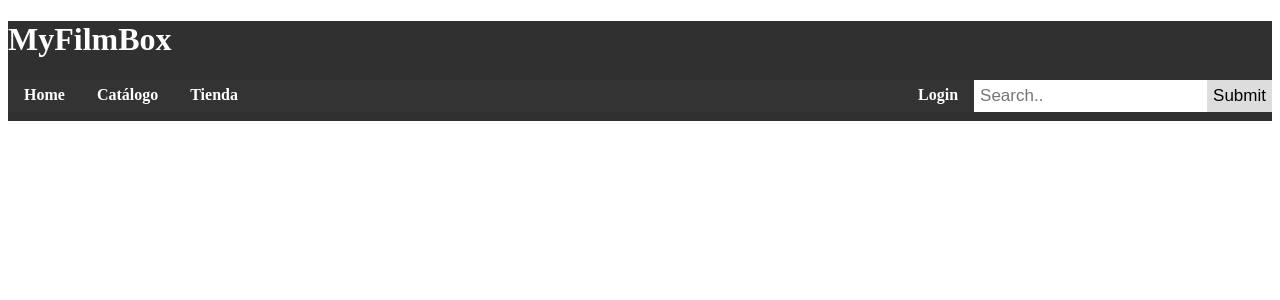
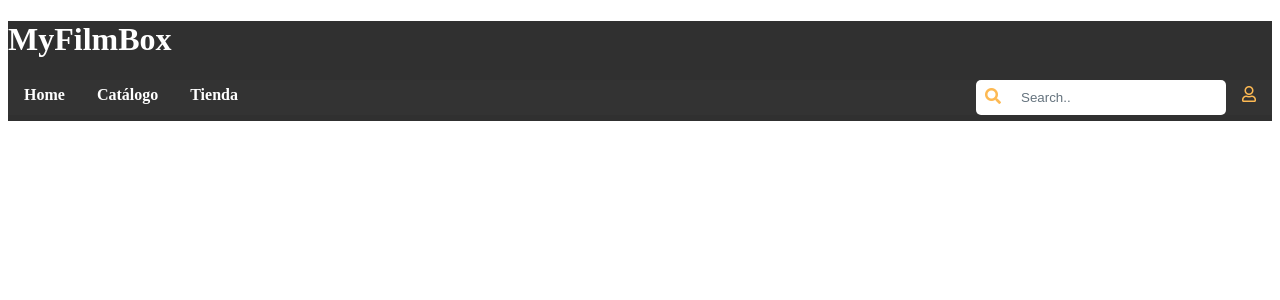
Before and after one commit to cbsnchz/MyFilmBox, a PHP site: page /includes/common/cabecera.php in a window 1280 px wide. Shown: the top 300 px of the page. Run offline with PHP 8.4, Linux system fonts and the light colour scheme; some libraries are stand-ins or nearby versions.

Commit message:
CSS BUSQUEDA Y USUARIO

```diff
--- a/Practica 2/css/cabeceracss.css
+++ b/Practica 2/css/cabeceracss.css
@@ -80,3 +80,76 @@ input[type=text] {
     border: 1px solid #ccc;
   }
 }
+
+
+.container-3{
+  width: 250px;
+  vertical-align: middle;
+  white-space: nowrap;
+  position: relative;
+}
+
+.container-3 input#search{
+  width: 250px;
+  height: 35px;
+  background: #ffffff;
+  border: none;
+  font-size: 10pt;
+  float: left;
+  color: #262626;
+  padding-left: 45px;
+  -webkit-border-radius: 5px;
+  -moz-border-radius: 5px;
+  border-radius: 5px;
+  color: #fff;
+}
+
+.container-3 input#search::-webkit-input-placeholder {
+  color: #65737e;
+}
+
+.container-3 input#search:-moz-placeholder { /* Firefox 18- */
+  color: #65737e;
+}
+
+.container-3 input#search::-moz-placeholder {  /* Firefox 19+ */
+  color: #65737e;
+}
+
+.container-3 input#search:-ms-input-placeholder {
+  color: #65737e;
+}
+
+.container-3 .icon{
+  position: absolute;
+  top: 50%;
+  margin-left: 9px;
+  margin-top: 8px;
+  z-index: 1;
+  color: hsl(36, 98%, 66%);
+
+   -webkit-transition: all .55s ease;
+  -moz-transition: all .55s ease;
+  -ms-transition: all .55s ease;
+  -o-transition: all .55s ease;
+  transition: all .55s ease;
+}
+
+.container-3 input#search:focus, .container-3 input#search:active{
+  outline:none;
+}
+
+.container-3:hover .icon{
+margin-top: 9px;
+color: hsl(36, 98%, 54%);
+
+-webkit-transform:scale(1.5); /* Safari and Chrome */
+-moz-transform:scale(1.5); /* Firefox */
+-ms-transform:scale(1.5); /* IE 9 */
+-o-transform:scale(1.5); /* Opera */
+ transform:scale(1.5);
+}
+
+.icon-login{
+  color:  hsl(36, 98%, 66%);
+}
--- a/Practica 2/css/index.css
+++ b/Practica 2/css/index.css
@@ -11,7 +11,7 @@ div#contenido {
 	padding: 10px;
 	float: left;
 	min-height: 600px;
-	width: 70%;
+	width: 66.85%;
 	background-color: white;
 }
 
--- a/Practica 2/includes/common/cabecera.php
+++ b/Practica 2/includes/common/cabecera.php
@@ -1,31 +1,41 @@
 <!DOCTYPE html>
 <html>
 <link rel="stylesheet" type="text/css" href="css/cabeceracss.css" />
+<link rel="stylesheet" href="https://use.fontawesome.com/releases/v5.6.3/css/all.css">
 <div id="cabecera">
 		<h1>MyFilmBox</h1>
 		<body>
+
 		<ul>
 			<li><a class="active" href="index.php">Home</a></li>
 			<li><a href="catalogo.php">Catálogo</a></li>
 			<li><a href="tienda.php">Tienda</a></li>
-			<div class="search-container">
-				<form action="buscar.php" method="post">
-				  <input type="text" placeholder="Search.." name="search">
-				  <button type="submit">Submit</button>
-				</form>
-			 </div>
+
+
+
+
 
 			 <?php
 
 		if(!isset($_SESSION["login"])){
-				echo "<li id=\"boton\" style=\"float: right\"><a href=\"login.php\">Login</a></li>";
+			$html = '<li id="boton" style="float:right"><a href="login.php"><i class="far fa-user icon-login"></i></a></li>';
 		}
 		else{
-				//echo "<li id=\"boton\" style=\"float: right\"><a href=\"cuenta.php\">". $_SESSION["nombre"] ."</li>";
 			$html = '<li id="boton" style="float:right"><a href="logout.php">' . $_SESSION["nombre"] . '</a></li>';
+		}
 		echo $html;
-			}
 		?>
+
+
+		<li style="float:right">
+		<div  class="container-3">
+				<form action="buscar.php" method="post">
+				 <span class="icon"><i class="fa fa-search"></i></span>
+				  <input type="search" id="search" placeholder="Search.." name="search">
+
+				</form>
+			 </div>
+		</li>
 
 		</ul>
 		</body>
```
Lines whose indentation alone changed are shown as unchanged.
